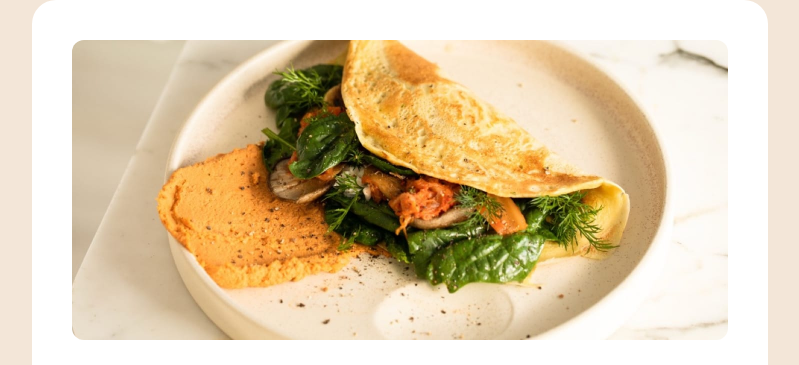
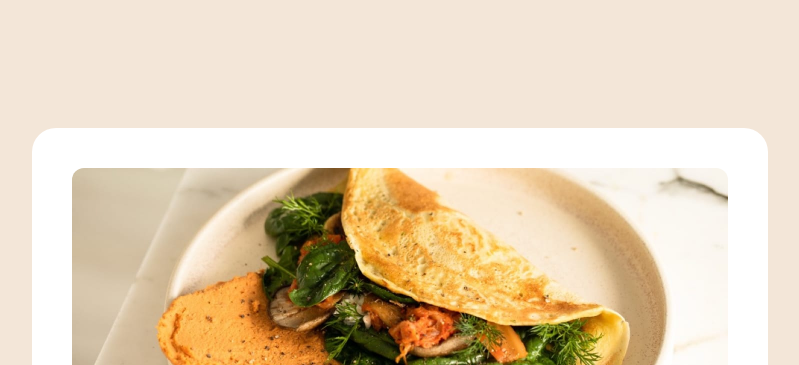
Before and after one commit to Frontend-Mentor-practice/recipe, a plain HTML site: page index.html in a window 1280 px wide. Shown: the top 365 px of the page, without its empty margins (240-1039 px from the left). Drawn offline with Linux system fonts and the light colour scheme.

Commit message:
styles: presentation

```diff
--- a/styles/main.css
+++ b/styles/main.css
@@ -18,6 +18,7 @@ body {
   justify-content: center;
   align-items: center;
   overflow-y: auto;
+  padding-block: 8rem;
 }
 h1,
 h2,
```
